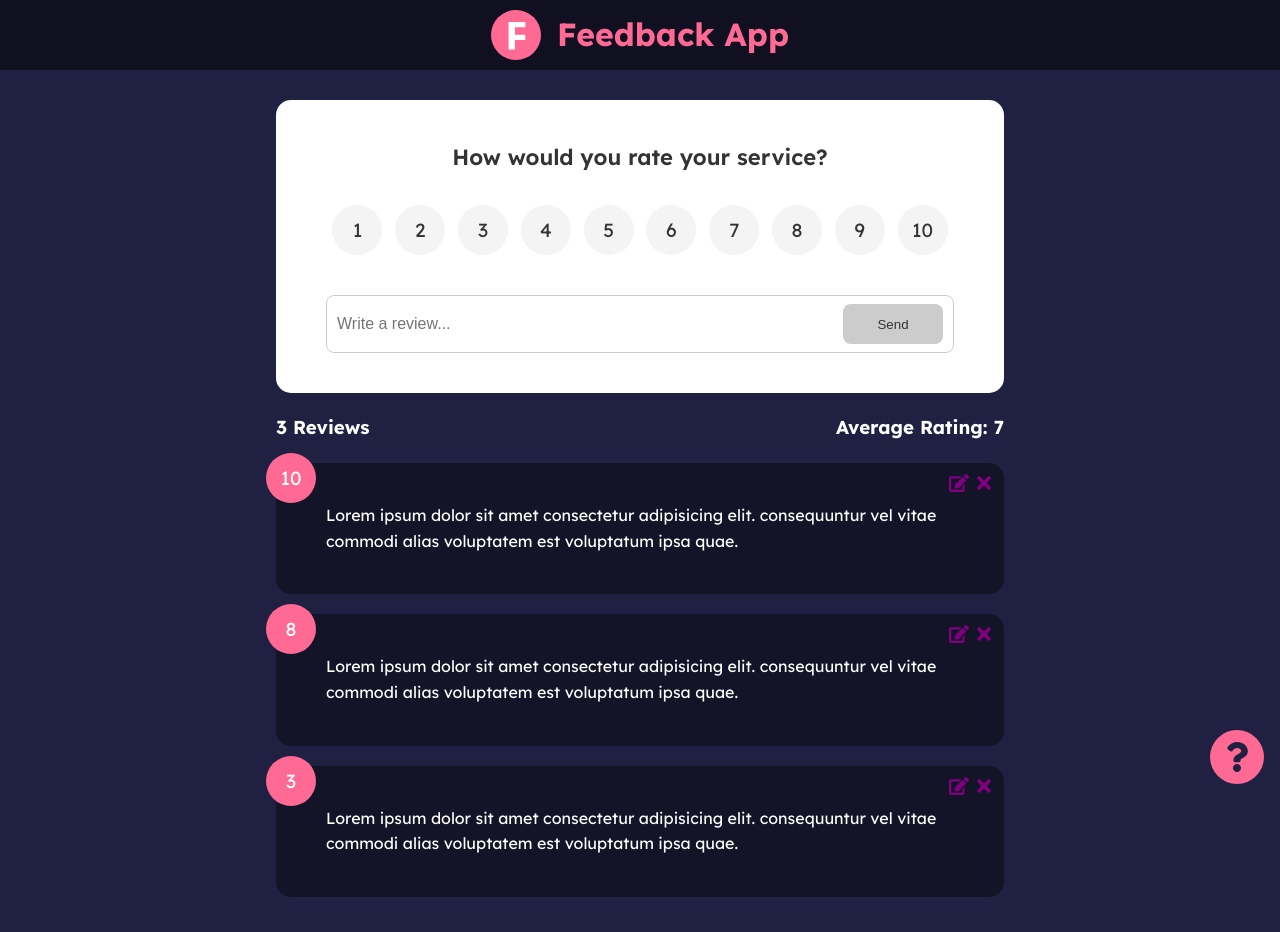
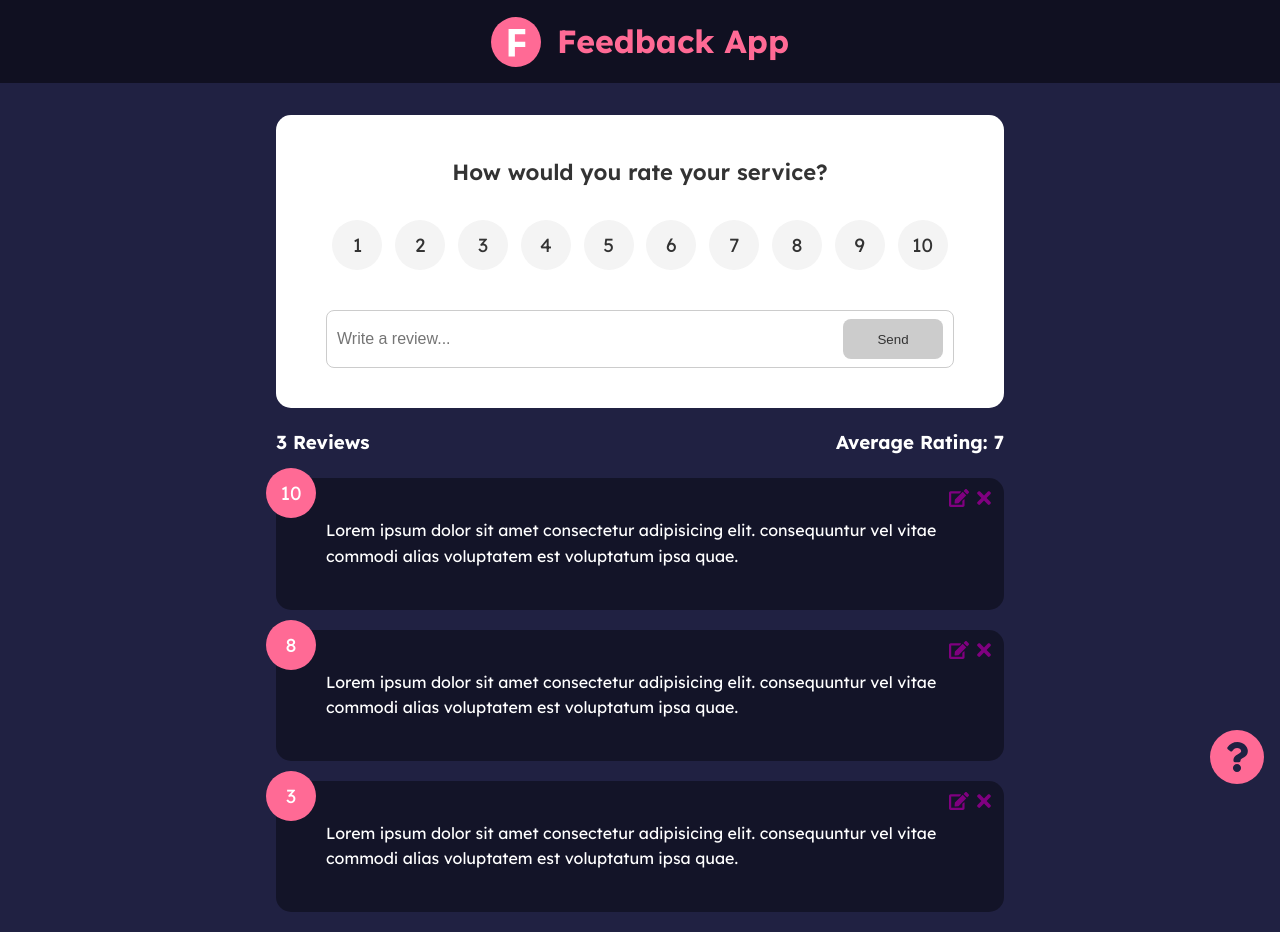
Before and after one commit to SepehrGR7/feedback, a React (Create React App) app: page / in a window 1280 px wide. Built offline with nearby package versions, Linux system fonts and the light colour scheme.

Commit message:
fix header size

```diff
--- a/src/index.css
+++ b/src/index.css
@@ -41,12 +41,12 @@ ul {
 }
 
 header {
-  height: 70px;
   width: 100%;
   display: flex;
   justify-content: center;
   align-items: center;
-  margin-bottom: 30px;
+  margin-bottom: 2rem;
+  padding: 1rem;
 }
 
 .card {
```
